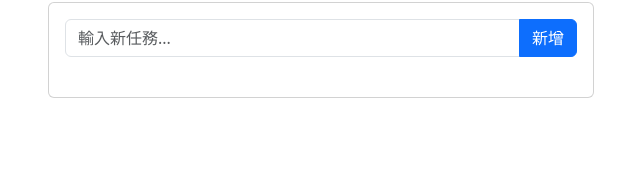
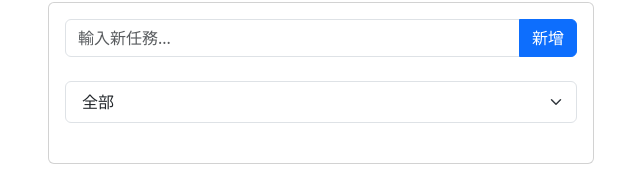
Before and after one commit to Zong2024/react-todo-list, a React (Vite) app: page / in a window 1280 px wide. Shown: the part 142-315 px from the top of the page, without its empty margins (319-959 px from the left). Built offline with nearby package versions, Linux system fonts and the light colour scheme.

Commit message:
feat(App): 新增待辦事項過濾功能

```diff
--- a/src/App.jsx
+++ b/src/App.jsx
@@ -1,4 +1,4 @@
-import { useEffect, useRef, useState } from "react";
+import { useEffect, useMemo, useRef, useState } from "react";
 
 function App() {
   const [task, setTask] = useState("");
@@ -6,6 +6,8 @@ function App() {
 
   const [editingId, setEditingId] = useState(null);
   const [editText, setEditText] = useState("");
+
+  const [filterState, setFilterState] = useState("all");
 
   const inputRef = useRef(null);
 
@@ -54,6 +56,17 @@ function App() {
     setTodo(toggleComplete);
   };
 
+  const filterTodo = useMemo(() => {
+    switch (filterState) {
+      case "completed":
+        return todo.filter((item) => item.completed === true);
+      case "uncompleted":
+        return todo.filter((item) => item.completed === false);
+      default:
+        return todo;
+    }
+  }, [todo, filterState]);
+
   return (
     <>
       <div className="container ">
@@ -76,12 +89,20 @@ function App() {
                     </button>
                   </div>
                 </form>
-
+                <select
+                  className="form-select bg-white border border-gray-300 rounded-md px-3 py-2 text-gray-700  w-full my-4"
+                  onChange={(e) => {
+                    setFilterState(e.target.value);
+                  }}
+                >
+                  <option value="all">全部</option>
+                  <option value="completed">已完成</option>
+                  <option value="uncompleted">未完成</option>
+                </select>
                 <ul className="list-group mt-4">
-                  {todo.map((item) => (
+                  {filterTodo.map((item) => (
                     <li className="d-flex fs-4 mt-2" key={item.id}>
                       <div className="form-check me-3">
-                        {/* {checkbox} */}
                         <input
                           className="form-check-input"
                           type="checkbox"
--- a/src/main.jsx
+++ b/src/main.jsx
@@ -3,6 +3,7 @@ import { createRoot } from "react-dom/client";
 // import './index.css'
 import App from "./App.jsx";
 import "./assets/scss/all.scss";
+import "bootstrap/dist/js/bootstrap.bundle.min.js";
 
 createRoot(document.getElementById("root")).render(
   <StrictMode>
```
